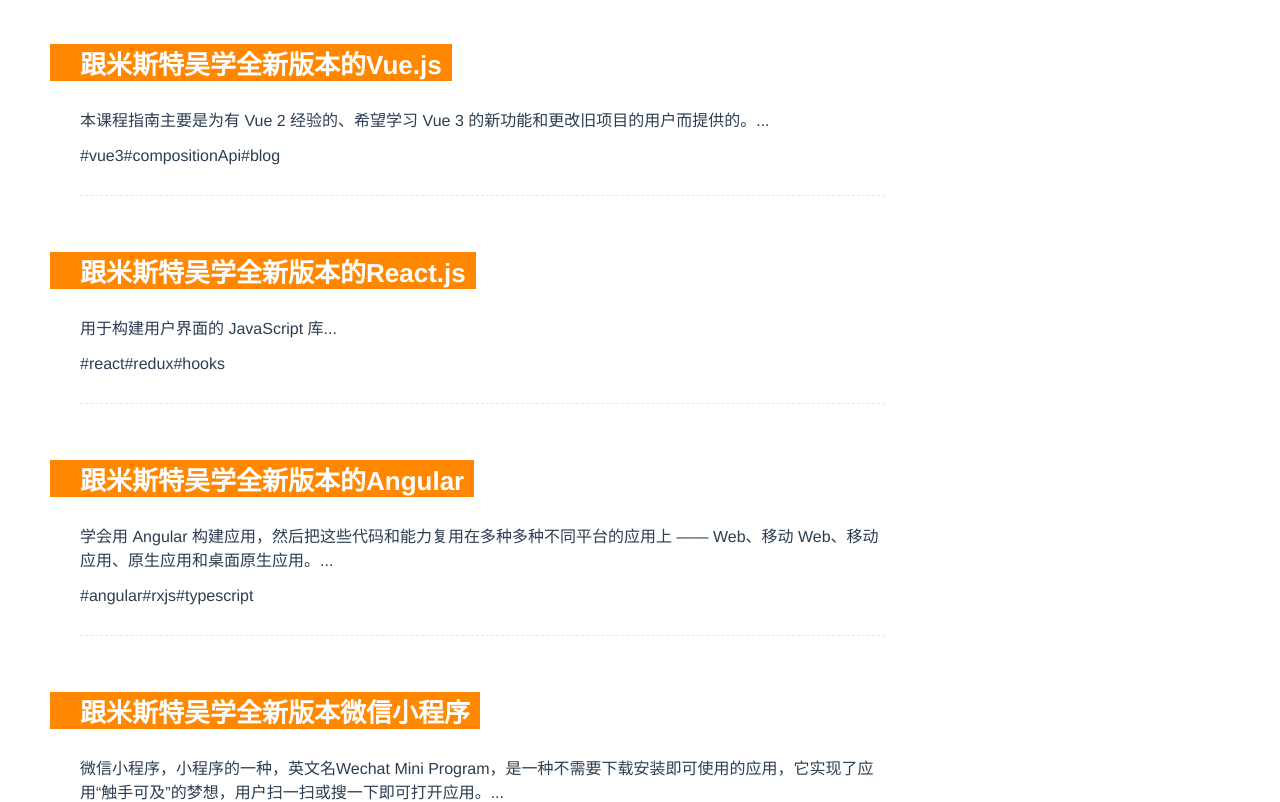
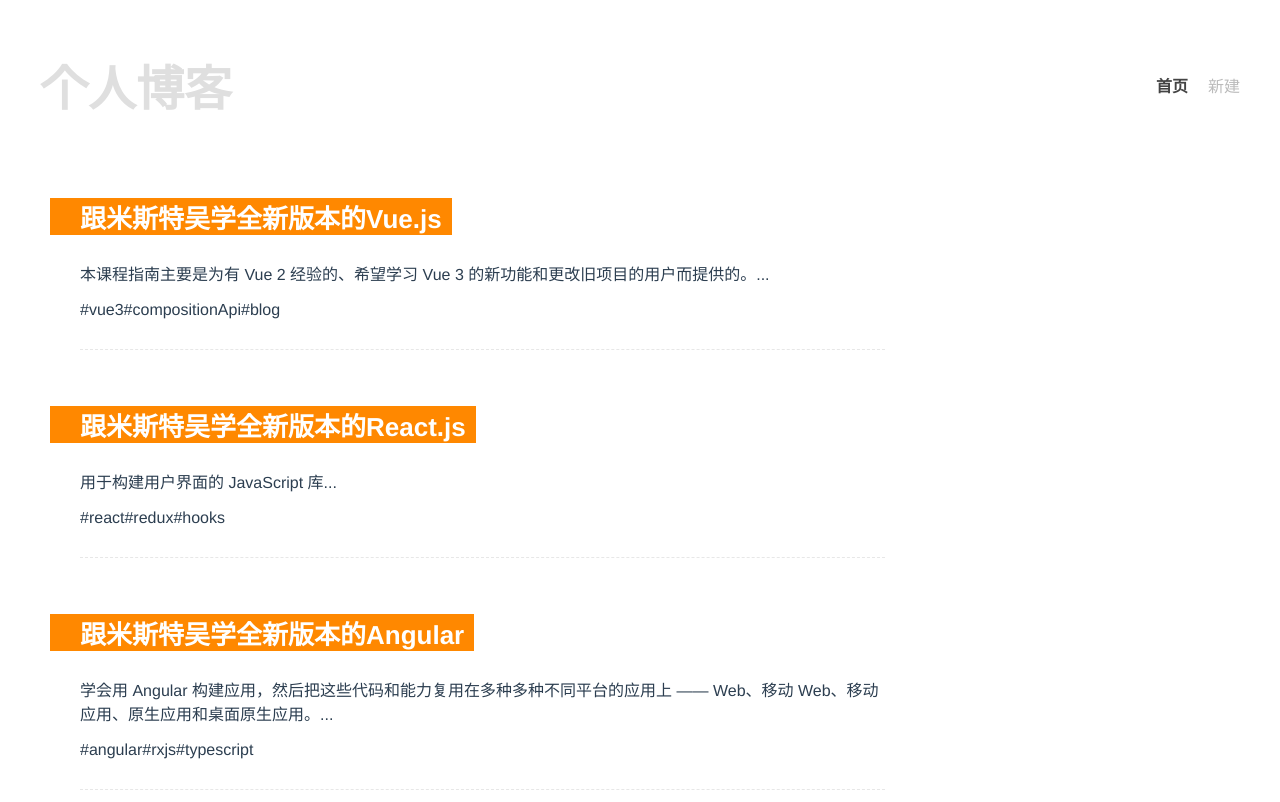
Before and after one commit to hemiahwu/vue3-composition-api-blog, a Vue app: page / in a window 1280 px wide. Shown: the top 802 px of the page. Built offline with nearby package versions, Linux system fonts and the light colour scheme; data requests are answered from the project's data file.

Commit message:
20router

```diff
--- a/package.json
+++ b/package.json
@@ -9,7 +9,8 @@
   },
   "dependencies": {
     "axios": "^0.26.0",
-    "vue": "^3.2.25"
+    "vue": "^3.2.25",
+    "vue-router": "^4.0.13"
   },
   "devDependencies": {
     "@vitejs/plugin-vue": "^2.2.0",
--- a/src/App.vue
+++ b/src/App.vue
@@ -1,9 +1,10 @@
 <script setup>
-import Home from "./views/Home.vue";
+import Navbar from './components/Navbar.vue'
 </script>
 
 <template>
-  <Home />
+  <Navbar />
+  <router-view></router-view>
 </template>
 
 <style>
--- /dev/null
+++ b/src/components/Navbar.vue
@@ -0,0 +1,39 @@
+<script setup>
+
+
+
+</script>
+
+<template>
+  <header>
+    <h1>个人博客</h1>
+    <nav>
+      <router-link to="/">首页</router-link>
+      <router-link to="/create">新建</router-link>
+    </nav>
+  </header>
+</template>
+
+<style scoped>
+header {
+  display: flex;
+  justify-content: space-between;
+  align-items: center;
+  max-width: 1200px;
+  margin: 0 auto;
+  padding: 10px;
+}
+header h1 {
+  color: #dfdfdf;
+  font-size: 48px;
+}
+header a {
+  color: #bbb;
+  text-decoration: none;
+  margin-left: 20px;
+}
+header a.router-link-active {
+  color: #444;
+  font-weight: bold;
+}
+</style>
--- a/src/main.js
+++ b/src/main.js
@@ -1,4 +1,5 @@
 import { createApp } from 'vue'
 import App from './App.vue'
+import router from './router'
 
-createApp(App).mount('#app')
+createApp(App).use(router).mount('#app')
```
Also changed, not shown: src/components/HelloWorld.vue (deleted, +0 -40 lines), src/router/index.js (added, +14 -0 lines), 1 other file (tests, documents, lock files or other folders).
